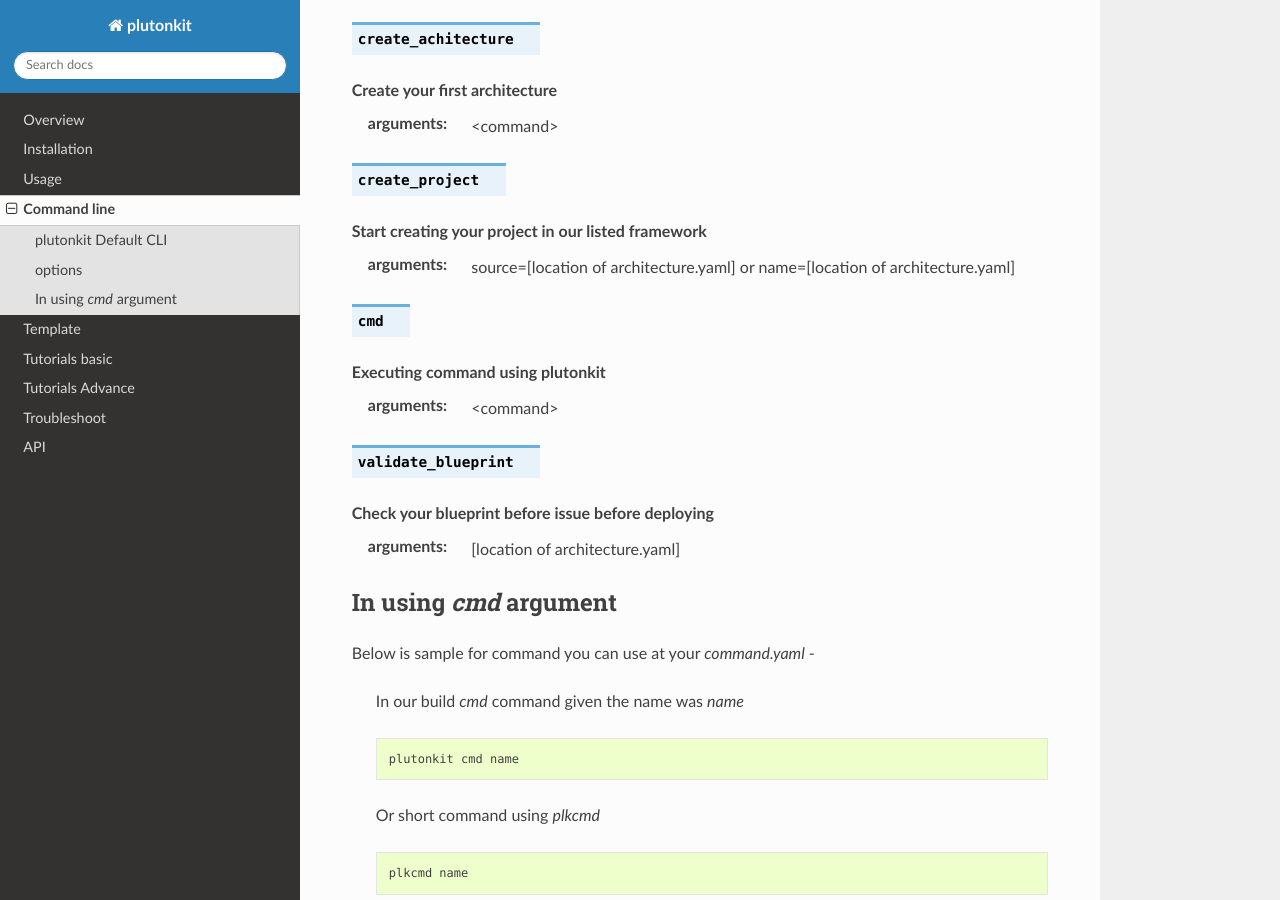
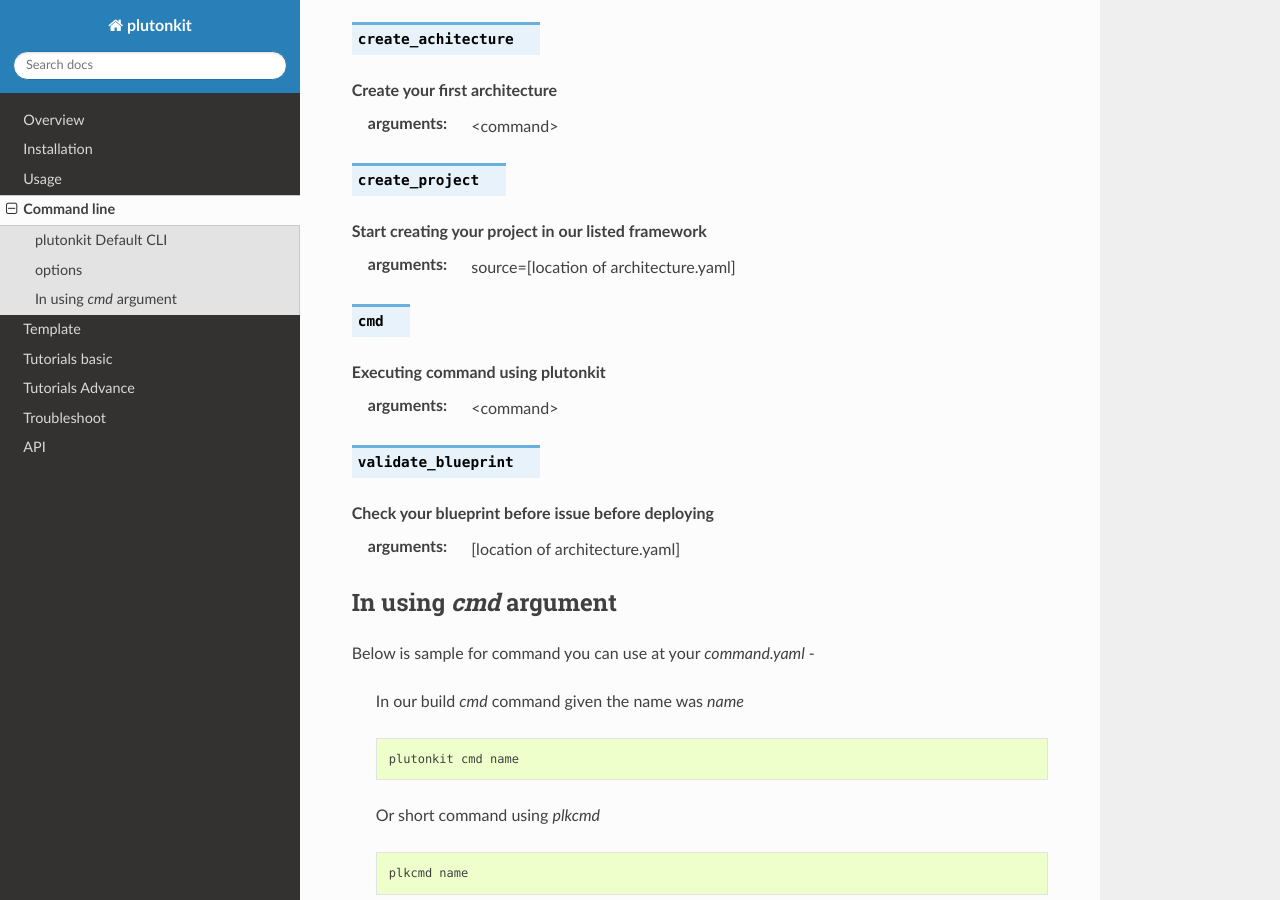
Before and after one commit to fonipts/pluton-kit, a Sphinx documentation site: the page built from docs/cli_options.rst, in a window 1280 px wide and 900 px high, scrolled down 506 px. Built offline with Sphinx 7.4.7 and the Read the Docs theme 3.1.0, drawn with Linux system fonts in a browser that asks for light colours; formulas are drawn with MathJax 3; pages that are not in the unit, such as notebooks, are missing from menus.

Commit message:
Update doc

```diff
--- a/docs/cli_options.rst
+++ b/docs/cli_options.rst
@@ -25,7 +25,7 @@
 
 .. option:: create_project
 .. rubric:: Start creating your project in our listed framework
-:arguments: source=[location of architecture.yaml] or name=[location of architecture.yaml]
+:arguments: source=[location of architecture.yaml]
 
 
 .. option:: cmd
--- a/docs/usage.rst
+++ b/docs/usage.rst
@@ -32,7 +32,7 @@
 .. code-block:: shell
 
 
-   plutonkit create_project name=ariadne
+   plutonkit create_project source=ariadne
 
 If you like our option at `pluton-lobby`
 
```
